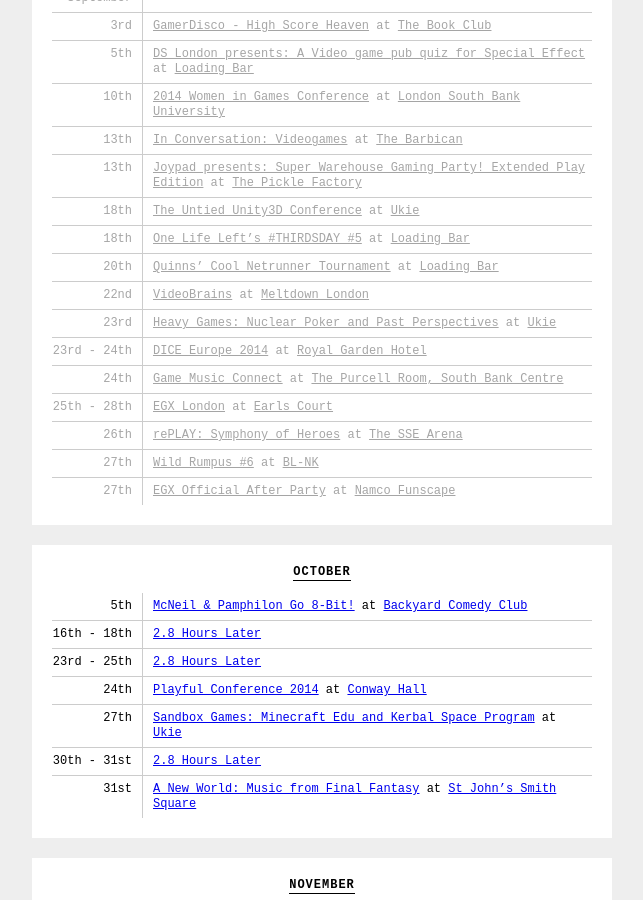
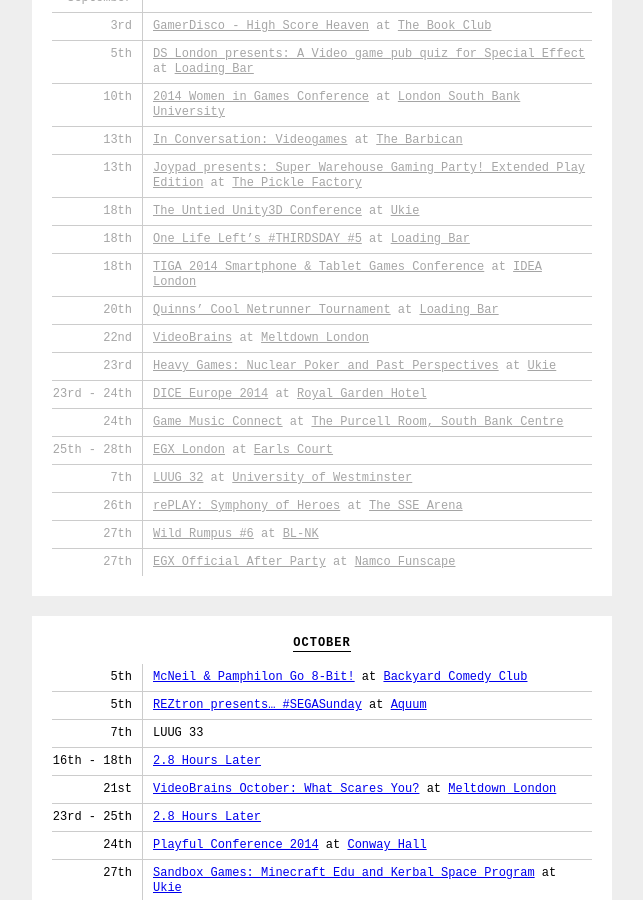
Before and after one commit to thomasmarshall/londongamediary.com, a Jekyll site: the page built from index.html, in a window 1280 px wide and 900 px high, scrolled down 338 px. Shown: the whole window, without its empty margins (318-961 px from the left). Built offline with Jekyll 4.4.1, drawn with Linux system fonts in a browser that asks for light colours; nearby versions of some CDN libraries.

Commit message:
Update events.yml

```diff
--- a/_data/events.yml
+++ b/_data/events.yml
@@ -55,6 +55,11 @@
   location: "[Loading Bar](http://barscenario.co.uk/)"
   date: 2014-09-18
 
+- title: "TIGA 2014 Smartphone & Tablet Games Conference"
+  link: "http://www.tiga.org/events/tigas-events/tiga-smartphone-and-tablet-games-conference-2014"
+  location: "[IDEA London](http://www.idea-london.co.uk/)"
+  date: 2014-09-18
+
 - title: "Quinns' Cool Netrunner Tournament"
   link: "https://www.eventbrite.com/e/quinns-cool-netrunner-tournament-tickets-12893206929"
   location: "[Loading Bar](http://barscenario.co.uk/)"
@@ -87,6 +92,11 @@
   starts_at: 2014-09-25
   ends_at: 2014-09-28
 
+- title: "LUUG 32"
+  link: "http://www.meetup.com/London-Unity-Usergroup/events/206876582/"
+  location: "[University of Westminster](http://www.westminster.ac.uk/)"
+  date: 2014-09-07
+
 - title: "rePLAY: Symphony of Heroes"
   link: "http://www.replay-symphony.com/concert"
   location: "[The SSE Arena](http://www.ssearena.co.uk/events/detail/replay-symphony-of-heroes)"
@@ -110,10 +120,23 @@
   location: "[Backyard Comedy Club](http://www.backyardcomedyclub.co.uk/)"
   date: 2014-10-05
 
+- title: "REZtron presents... #SEGASunday"
+  link: "https://www.eventbrite.co.uk/e/segasunday-beersretrogames-karaoke-in-an-elevator-tickets-12890009365"
+  location: "[Aquum](http://www.aquum.co.uk/)"
+  date: 2014-10-05
+
+- title: "LUUG 33"
+  date: 2014-10-07
+
 - title: "2.8 Hours Later"
   link: "http://2.8hourslater.com/"
   starts_at: 2014-10-16
   ends_at: 2014-10-18
+
+- title: "VideoBrains October: What Scares You?"
+  link: "http://www.eventbrite.co.uk/e/videobrains-october-what-scares-you-tickets-13036318981"
+  location: "[Meltdown London](https://www.facebook.com/MeltdownLondon)"
+  date: 2014-10-21
 
 - title: "2.8 Hours Later"
   link: "http://2.8hourslater.com/"
```
